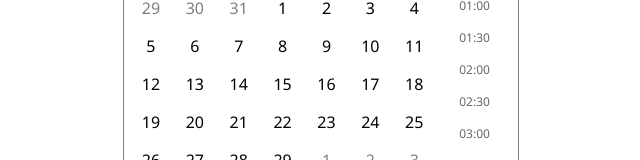
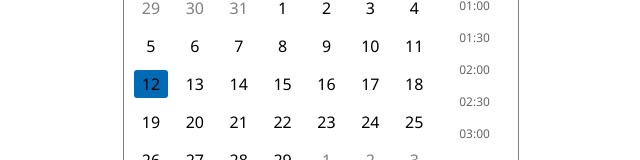
Before and after one commit to Olegdrn/dataPicker, a React (Create React App) app: page / in a window 1280 px wide. Shown: the part 356-516 px from the top of the page, without its empty margins (319-959 px from the left). Built offline with nearby package versions, Linux system fonts and the light colour scheme.

Commit message:
clickedEffect

```diff
--- a/src/components/dailyTime/DailyTime.module.scss
+++ b/src/components/dailyTime/DailyTime.module.scss
@@ -1,4 +1,5 @@
 $hoverColor: #006BB4;
+
 .dailyTime{
   width: 20%;
   font-size: 12px;
@@ -13,6 +14,14 @@ $hoverColor: #006BB4;
   margin-bottom:3px;
   cursor: pointer;
   opacity: 0.6;
+}
+
+.dailyTimeCellClicked{
+  margin-bottom:3px;
+  cursor: pointer;
+  opacity: 1;
+  background-color: $hoverColor;
+  border-radius: 3px;
 }
 
 .dailyTimeCell:hover{
--- a/src/components/dailyTime/DailyTime.tsx
+++ b/src/components/dailyTime/DailyTime.tsx
@@ -21,13 +21,19 @@ export const DailyTime: React.FC = () => {
     dispatch(dateChanging(new Date(year, months, days, hours, mins, 0)));
   };
 
+  console.log(currentDate.toTimeString().slice(0, 5));
+
   return (
     <>
       <div className={styles.dailyTime}>
         {timeList().map((value: string, index: number) => (
           <p
             key={index}
-            className={styles.dailyTimeCell}
+            className={
+              currentDate.toTimeString().slice(0, 5) === value
+                ? styles.dailyTimeCellClicked
+                : styles.dailyTimeCell
+            }
             onClick={() => {
               setDailyTime(value);
             }}
--- a/src/components/dataPicker/DatePicker.tsx
+++ b/src/components/dataPicker/DatePicker.tsx
@@ -30,7 +30,6 @@ export const DataPicker: React.FC = () => {
     const year: string = data.exampleRequired.slice(0, 10);
     const time: string = data.exampleRequired.slice(11, 20).replace(/-/g, ":");
     const full: string = `${year}T${time}`;
-    console.log(full);
     dispatch(dateChanging(new Date(full)));
     reset();
   };
--- a/src/components/daysMode/Days.module.scss
+++ b/src/components/daysMode/Days.module.scss
@@ -44,6 +44,14 @@ align-items: center;
   padding: 3px;
   margin: 5px;
   cursor: pointer;
+}
+
+.dayCellClicked{
+  padding: 3px;
+  margin: 5px;
+  cursor: pointer;
+  background-color: $hoverColor;
+  border-radius: 3px;
 }
 
 .dayCellBefAft{
--- a/src/components/daysMode/Days.tsx
+++ b/src/components/daysMode/Days.tsx
@@ -110,7 +110,11 @@ export const Days: React.FC = () => {
             {daysAmountInTheCurrentMonths.map(
               (value: number, index: number) => (
                 <p
-                  className={styles.dayCell}
+                  className={
+                    currentDate.getDate() === index + 1
+                      ? styles.dayCellClicked
+                      : styles.dayCell
+                  }
                   key={index}
                   onClick={() => {
                     putDaysInCurrent(value);
```
